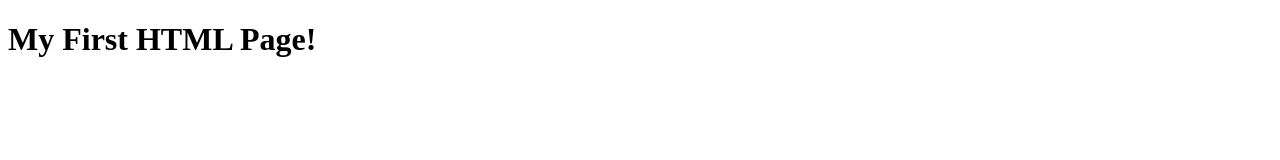
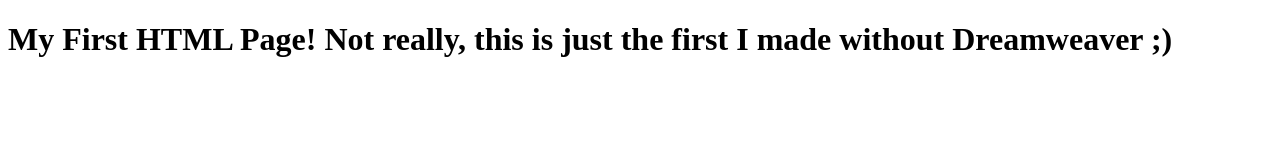
Before and after one commit to RutingF/coursera-test, a plain HTML site: page site/index.html in a window 1280 px wide. Drawn offline with Linux system fonts and the light colour scheme.

Commit message:
Small addition to our page content.

```diff
--- a/site/index.html
+++ b/site/index.html
@@ -7,6 +7,6 @@
     <title>My First HTML Page</title>
 </head>
 <body>
-<h1>My First HTML Page!</h1>
+<h1>My First HTML Page! Not really, this is just the first I made without Dreamweaver ;)</h1>
 </body>
 </html>
```
